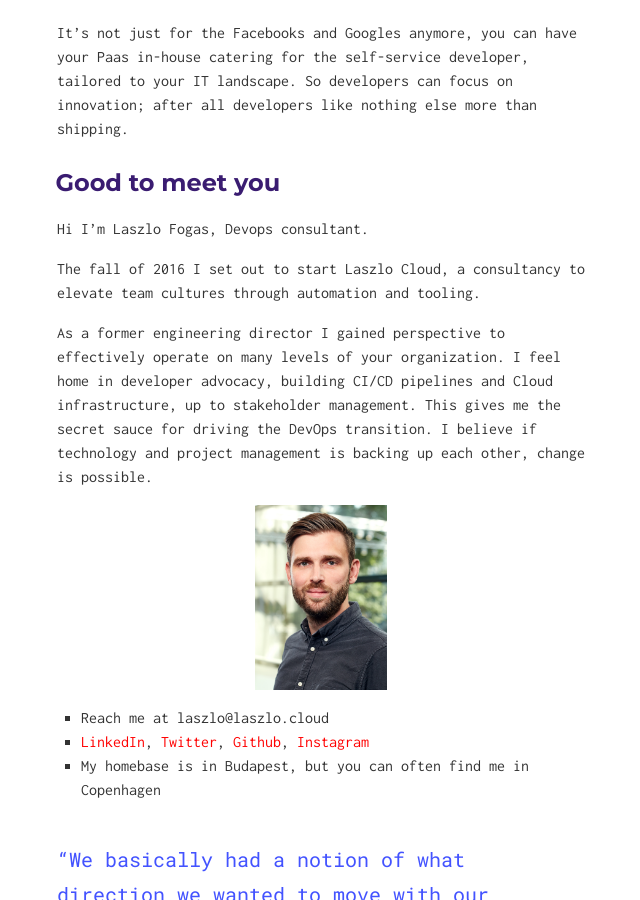
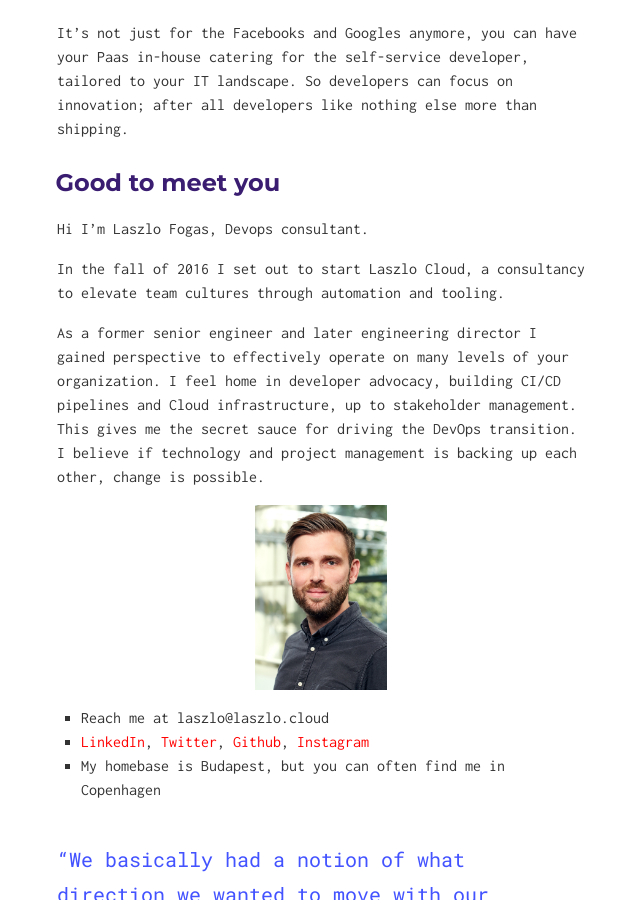
Before and after one commit to laszlocph/website, a Jekyll site: the page built from src/index.md, in a window 1280 px wide and 900 px high, scrolled down 805 px. Shown: the whole window, without its empty margins (319-959 px from the left). Built offline with Jekyll 4.4.1, drawn with Linux system fonts in a browser that asks for light colours; nearby versions of some CDN libraries.

Commit message:
Github pages

```diff
--- a/package.json
+++ b/package.json
@@ -11,11 +11,13 @@
     "@babel/core": "^7.6.0",
     "@babel/preset-env": "^7.6.0",
     "babel-loader": "^8.0.6",
+    "gh-pages": "^2.1.1",
     "webpack": "^4.39.3",
     "webpack-cli": "^3.3.8"
   },
   "scripts": {
-    "test": "echo \"Error: no test specified\" && exit 1"
+    "test": "echo \"Error: no test specified\" && exit 1",
+    "deploy": "jekyll build && gh-pages -d public"
   },
   "repository": {
     "type": "git",
--- a/src/index.md
+++ b/src/index.md
@@ -28,16 +28,16 @@
 
 Hi I'm Laszlo Fogas, Devops consultant.
 
-The fall of 2016 I set out to start Laszlo Cloud, a consultancy to elevate team cultures through automation and tooling.
+In the fall of 2016 I set out to start Laszlo Cloud, a consultancy to elevate team cultures through automation and tooling.
 
-As a former engineering director I gained perspective to effectively operate on many levels of your organization. I feel home in developer advocacy, building CI/CD pipelines and Cloud infrastructure, up to stakeholder management. This gives me the secret sauce for driving the DevOps transition. I believe if technology and project management is backing up each other, change is possible.
+As a former senior engineer and later engineering director I gained perspective to effectively operate on many levels of your organization. I feel home in developer advocacy, building CI/CD pipelines and Cloud infrastructure, up to stakeholder management. This gives me the secret sauce for driving the DevOps transition. I believe if technology and project management is backing up each other, change is possible.
 
 ![Laszlo Fogas](laszlo.jpg){:width="25%"}
 
 
 * Reach me at laszlo@laszlo.cloud
 * [LinkedIn](https://dk.linkedin.com/in/laszlofogas){:target="_blank"}, [Twitter](https://twitter.com/laszlocph){:target="_blank"}, [Github](https://github.com/laszlocph){:target="_blank"}, [Instagram](https://www.instagram.com/laszlo.cloud/){:target="_blank"}
-* My homebase is in Budapest, but you can often find me in Copenhagen
+* My homebase is Budapest, but you can often find me in Copenhagen
 
 <div class="testimonial">
 <p>“We basically had a notion of what direction we wanted to move with our platform and Laszlo facilitated that swimmingly. Along the way we got very good coaching about how to evangelize the new service platform and help with presenting it to the dev teams.”</p> - Oscar Elfving, Operations Team Lead at Visma e-conomic A/S
```
Also changed, not shown: 1 other file.
